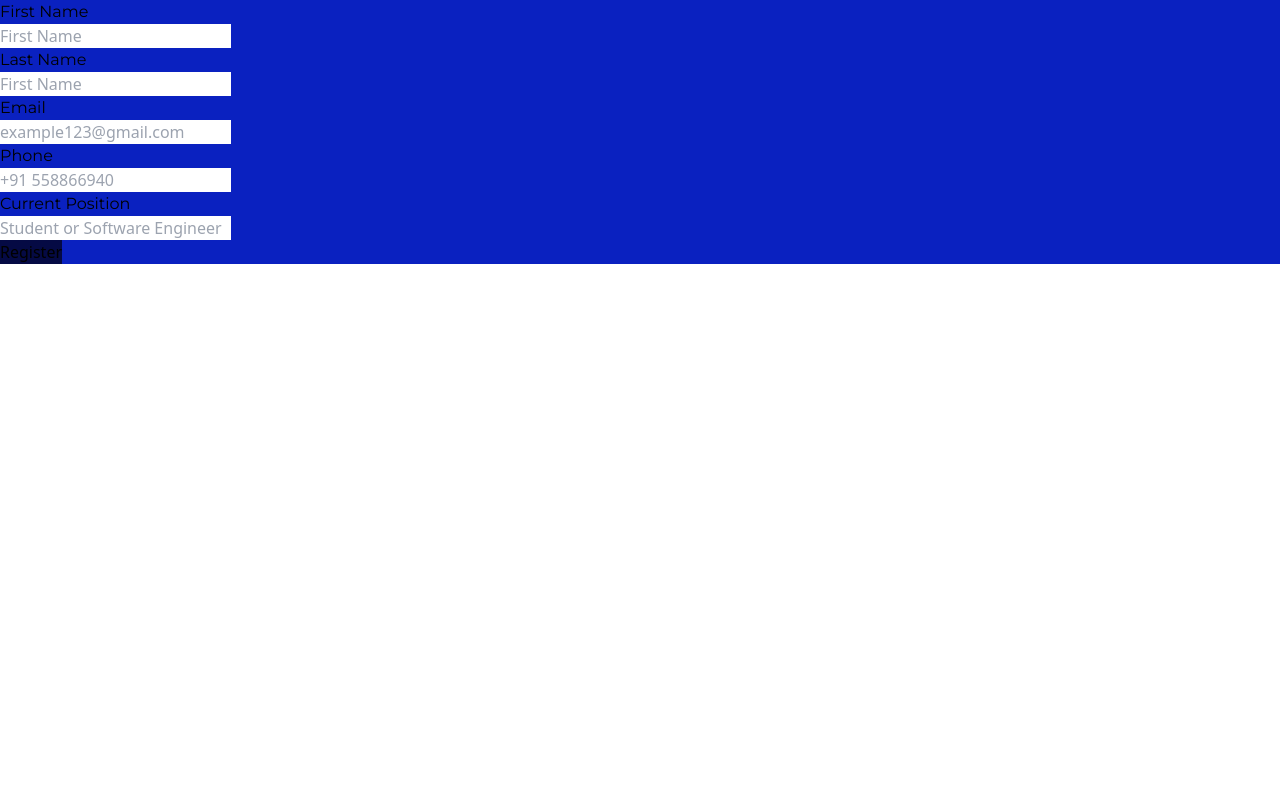
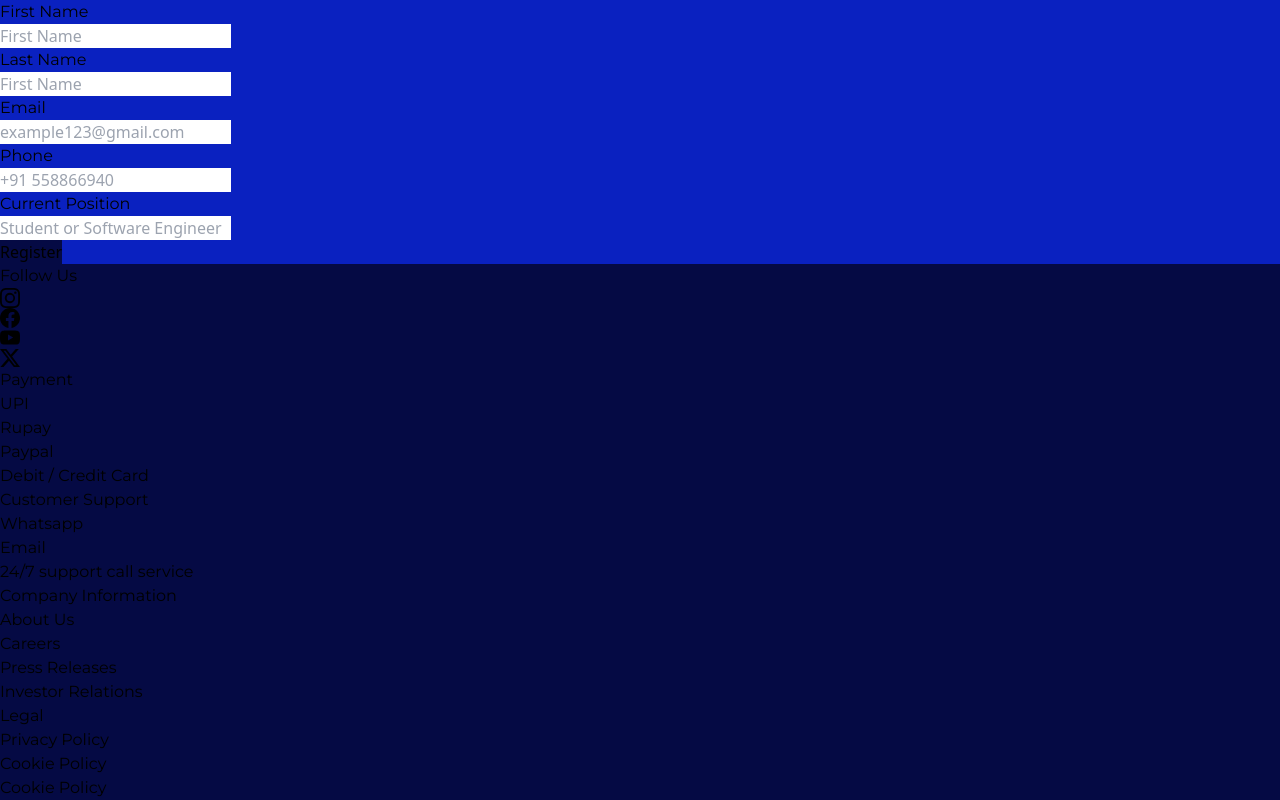
Before and after one commit to Manju1392k/Self-Upgrade, a React (Vite) app: page / in a window 1280 px wide. Shown: the part 3673-4473 px from the top of the page. Before the commit the page ends 3937 px from the top, so only its background shows below. Built offline with nearby package versions, Linux system fonts and the light colour scheme.

Commit message:
Desktop frontend desiging completed

```diff
--- a/src/components/Home.jsx
+++ b/src/components/Home.jsx
@@ -406,7 +406,68 @@ export default function Home() {
         </div>
       </div>
 
+      {/* Div for footer. */}
+      <div className="footer blacksecondbackgroundcolor w-full flex justify-around items-center py-5 mt-5">
 
+        {/* Div for followUs. */}
+        <div className="followus flex flex-col">
+          <h1 className='text-white font-bold text-base Montserrat'>Follow Us</h1>
+          {/* Div for Icons. */}
+          <div className="Icons flex">
+            <svg xmlns="http://www.w3.org/2000/svg" width="20" height="20" fill="currentColor" class="bi bi-instagram text-white mr-2" viewBox="0 0 16 16">
+              <path d="M8 0C5.829 0 5.556.01 4.703.048 3.85.088 3.269.222 2.76.42a3.9 3.9 0 0 0-1.417.923A3.9 3.9 0 0 0 .42 2.76C.222 3.268.087 3.85.048 4.7.01 5.555 0 5.827 0 8.001c0 2.172.01 2.444.048 3.297.04.852.174 1.433.372 1.942.205.526.478.972.923 1.417.444.445.89.719 1.416.923.51.198 1.09.333 1.942.372C5.555 15.99 5.827 16 8 16s2.444-.01 3.298-.048c.851-.04 1.434-.174 1.943-.372a3.9 3.9 0 0 0 1.416-.923c.445-.445.718-.891.923-1.417.197-.509.332-1.09.372-1.942C15.99 10.445 16 10.173 16 8s-.01-2.445-.048-3.299c-.04-.851-.175-1.433-.372-1.941a3.9 3.9 0 0 0-.923-1.417A3.9 3.9 0 0 0 13.24.42c-.51-.198-1.092-.333-1.943-.372C10.443.01 10.172 0 7.998 0zm-.717 1.442h.718c2.136 0 2.389.007 3.232.046.78.035 1.204.166 1.486.275.373.145.64.319.92.599s.453.546.598.92c.11.281.24.705.275 1.485.039.843.047 1.096.047 3.231s-.008 2.389-.047 3.232c-.035.78-.166 1.203-.275 1.485a2.5 2.5 0 0 1-.599.919c-.28.28-.546.453-.92.598-.28.11-.704.24-1.485.276-.843.038-1.096.047-3.232.047s-2.39-.009-3.233-.047c-.78-.036-1.203-.166-1.485-.276a2.5 2.5 0 0 1-.92-.598 2.5 2.5 0 0 1-.6-.92c-.109-.281-.24-.705-.275-1.485-.038-.843-.046-1.096-.046-3.233s.008-2.388.046-3.231c.036-.78.166-1.204.276-1.486.145-.373.319-.64.599-.92s.546-.453.92-.598c.282-.11.705-.24 1.485-.276.738-.034 1.024-.044 2.515-.045zm4.988 1.328a.96.96 0 1 0 0 1.92.96.96 0 0 0 0-1.92m-4.27 1.122a4.109 4.109 0 1 0 0 8.217 4.109 4.109 0 0 0 0-8.217m0 1.441a2.667 2.667 0 1 1 0 5.334 2.667 2.667 0 0 1 0-5.334" />
+            </svg>
+            <svg xmlns="http://www.w3.org/2000/svg" width="20" height="20" fill="currentColor" class="bi bi-facebook text-white mr-2" viewBox="0 0 16 16">
+              <path d="M16 8.049c0-4.446-3.582-8.05-8-8.05C3.58 0-.002 3.603-.002 8.05c0 4.017 2.926 7.347 6.75 7.951v-5.625h-2.03V8.05H6.75V6.275c0-2.017 1.195-3.131 3.022-3.131.876 0 1.791.157 1.791.157v1.98h-1.009c-.993 0-1.303.621-1.303 1.258v1.51h2.218l-.354 2.326H9.25V16c3.824-.604 6.75-3.934 6.75-7.951" />
+            </svg>
+            <svg xmlns="http://www.w3.org/2000/svg" width="20" height="20" fill="currentColor" class="bi bi-youtube text-white mr-2" viewBox="0 0 16 16">
+              <path d="M8.051 1.999h.089c.822.003 4.987.033 6.11.335a2.01 2.01 0 0 1 1.415 1.42c.101.38.172.883.22 1.402l.01.104.022.26.008.104c.065.914.073 1.77.074 1.957v.075c-.001.194-.01 1.108-.082 2.06l-.008.105-.009.104c-.05.572-.124 1.14-.235 1.558a2.01 2.01 0 0 1-1.415 1.42c-1.16.312-5.569.334-6.18.335h-.142c-.309 0-1.587-.006-2.927-.052l-.17-.006-.087-.004-.171-.007-.171-.007c-1.11-.049-2.167-.128-2.654-.26a2.01 2.01 0 0 1-1.415-1.419c-.111-.417-.185-.986-.235-1.558L.09 9.82l-.008-.104A31 31 0 0 1 0 7.68v-.123c.002-.215.01-.958.064-1.778l.007-.103.003-.052.008-.104.022-.26.01-.104c.048-.519.119-1.023.22-1.402a2.01 2.01 0 0 1 1.415-1.42c.487-.13 1.544-.21 2.654-.26l.17-.007.172-.006.086-.003.171-.007A100 100 0 0 1 7.858 2zM6.4 5.209v4.818l4.157-2.408z" />
+            </svg>
+            <svg xmlns="http://www.w3.org/2000/svg" width="20" height="20" fill="currentColor" class="bi bi-twitter-x text-white mr-2" viewBox="0 0 16 16">
+              <path d="M12.6.75h2.454l-5.36 6.142L16 15.25h-4.937l-3.867-5.07-4.425 5.07H.316l5.733-6.57L0 .75h5.063l3.495 4.633L12.601.75Zm-.86 13.028h1.36L4.323 2.145H2.865z" />
+            </svg>
+          </div>
+        </div>
+
+        {/* Div for Footer Info section. */}
+        <div className="footerinfosection flex justify-around items-top w-[70vw]">
+          {/* Div for Payment. */}
+          <div className="payment">
+            <h1 className='text-white font-bold text-base Montserrat mb-2'>Payment</h1>
+            <h1 className='text-white font-bold text-sm Montserrat'>UPI</h1>
+            <h1 className='text-white font-bold text-sm Montserrat'>Rupay</h1>
+            <h1 className='text-white font-bold text-sm Montserrat'>Paypal</h1>
+            <h1 className='text-white font-bold text-sm Montserrat'>Debit / Credit Card</h1>
+          </div>
+
+          {/* Div for Customer Support. */}
+          <div className="Customer Support">
+            <h1 className='text-white font-bold text-base Montserrat mb-2'>Customer Support</h1>
+            <h1 className='text-white font-bold text-sm Montserrat'>Whatsapp</h1>
+            <h1 className='text-white font-bold text-sm Montserrat'>Email</h1>
+            <h1 className='text-white font-bold text-sm Montserrat'>24/7 support call service</h1>
+          </div>
+
+          {/* Div for Company Information. */}
+          <div className="Company Information">
+            <h1 className='text-white font-bold text-base Montserrat mb-2'>Company Information</h1>
+            <h1 className='text-white font-bold text-sm Montserrat'>About Us</h1>
+            <h1 className='text-white font-bold text-sm Montserrat'>Careers</h1>
+            <h1 className='text-white font-bold text-sm Montserrat'>Press Releases</h1>
+            <h1 className='text-white font-bold text-sm Montserrat'>Investor Relations</h1>
+          </div>
+
+          {/* Div for Legal. */}
+          <div className="Legal">
+            <h1 className='text-white font-bold text-base Montserrat mb-2'>Legal</h1>
+            <h1 className='text-white font-bold text-sm Montserrat'>Privacy Policy</h1>
+            <h1 className='text-white font-bold text-sm Montserrat'>Cookie Policy</h1>
+            <h1 className='text-white font-bold text-sm Montserrat'>Cookie Policy</h1>
+          </div>
+        </div>
+
+
+      </div>
 
     </>
 
```
